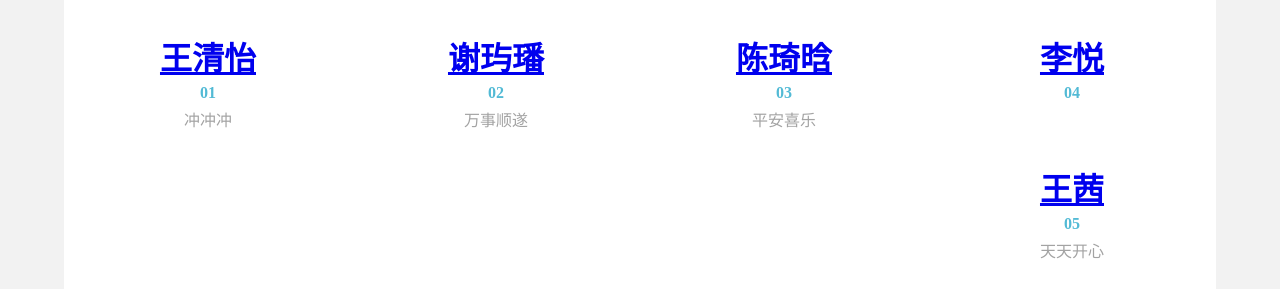
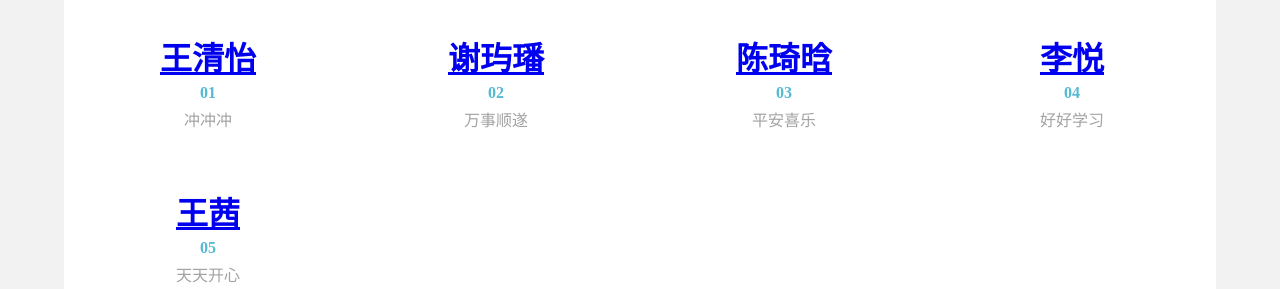
Before and after one commit to xqrbsft/403, a plain HTML site: page index.html in a window 1280 px wide. Shown: the part 674-963 px from the top of the page. Drawn offline with Linux system fonts and the light colour scheme; files that its build step writes are made by us from their sources.

Commit message:
Update index.html

```diff
--- a/index.html
+++ b/index.html
@@ -59,7 +59,7 @@
     <div class="thumbnail">
       <h1 class="stats"><a href=" https://17362896392.github.io/ly524.github.io/">李悦</a></h1>
       <h4>04</h4>
-      <p></p>
+      <p>好好学习</p>
     </div>
 	  <div class="thumbnail">
       <h1 class="stats"><a href="https://wx-531.github.io/wx531.github.io/">王茜</a></h1>
```
